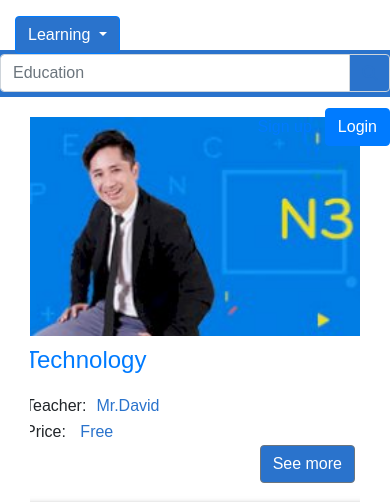
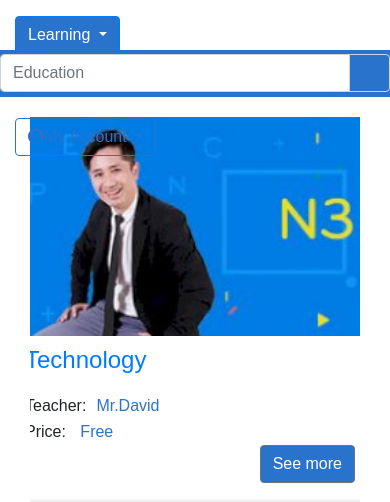
Before and after one commit to badungphan99/SE03-Group03, a Flask app: page /block_coursera.html in a window 390 px wide. Shown: the part 60-562 px from the top of the page. Run offline with Flask 2, Linux system fonts and the light colour scheme; some libraries are stand-ins or nearby versions.

Commit message:
update id header in block_coursea.html

```diff
--- a/app/templates/block_coursera.html
+++ b/app/templates/block_coursera.html
@@ -21,12 +21,12 @@
         <div class="row">
             <div class="col-sm-6 col-md-4">
                 <div class="col-md-6 col-sm-12 logo-home" id="logo-home">
-                    <a href="#"><h3>OpenSchool</h3></a>
+                    <a href="block_home.html"><h3>OpenSchool</h3></a>
                 </div>
                 <div class="col-md-6 col-sm-12 menu-home">
                     <div class="dropdown">
                         <button type="button" class="btn btn-primary dropdown-toggle" data-toggle="dropdown">
-                         Learning
+                        Learning
                         </button>
                         <div class="dropdown-menu">
                           <a class="dropdown-item" href="#">Arts and Humanities</a>
@@ -49,12 +49,28 @@
                     </div>
                 </div>
             </div>
-            <div class="col-sm-6 col-md-4 header-login-signup">
+            <!-- <div class="col-sm-6 col-md-4 header-login-signup">
                 <button type="button" class="btn btn-primary btn-login" id="btn-login"><a href="login.html">Login</a></button>
                 <button type="button" class="btn btn-link btn-signup" id="btn-signup"><a href="register.html">Sign up</a></button>
+            </div> -->
+            <div class="col-sm-6 col-md-4 ">
+                <div class="col-md-6 col-sm-12 account-header">
+                    <div class="dropdown">
+                        <button type="button" class="btn btn-outline-secondary dropdown-toggle" data-toggle="dropdown">
+                            <i class="fa fa-user-circle "  aria-hidden="true"></i>My Account
+                        </button>
+                        <div class="dropdown-menu">
+                          <a class="dropdown-item" href="#">My courses</a>
+                          <a class="dropdown-item" href="#">Profile</a>
+                          <a class="dropdown-item" href="#">Setting</a>
+                          <a class="dropdown-item" href="#">Help Center</a>
+                          <a class="dropdown-item" href="#">Logout</a>
+                        </div>
+                      </div>
+                </div>
             </div>
         </div>
-   </div>
+    </div>
 
     <div class="" id="body">
         <div class="container list-body-cousera">
```
